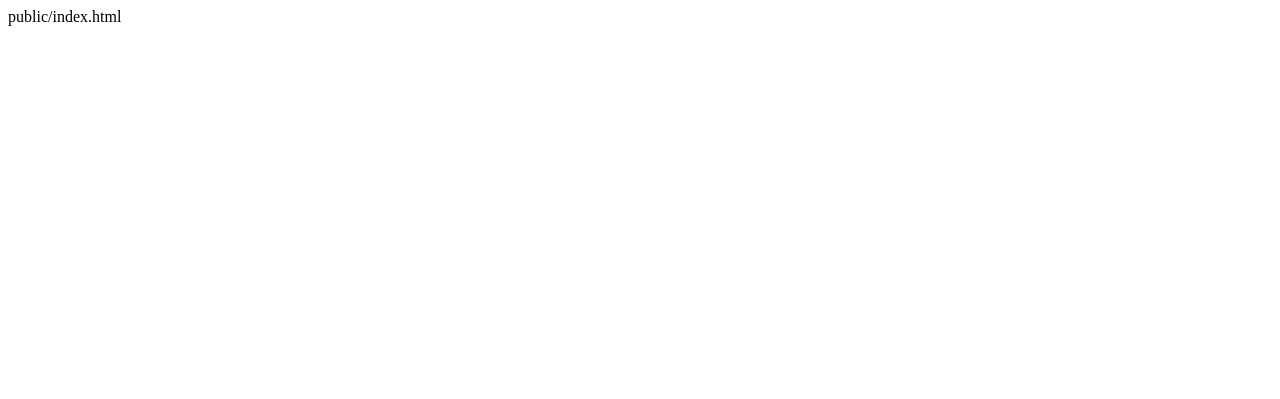
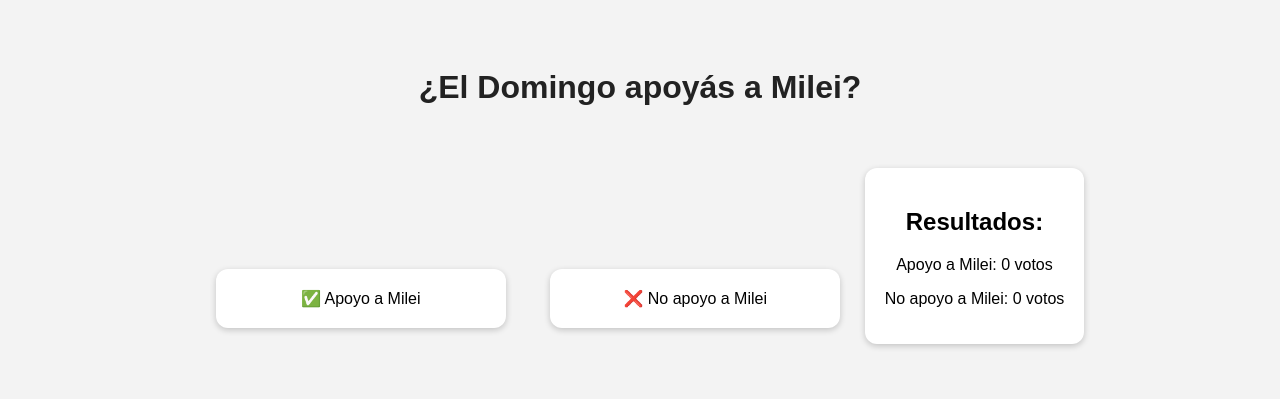
Before and after one commit to msanrricueta-stack/Encuesta-milei, a website: page public/index.html in a window 1280 px wide. Drawn offline with Linux system fonts and the light colour scheme; no server answers.

Commit message:
Update index.html

```diff
--- a/public/index.html
+++ b/public/index.html
@@ -1 +1,56 @@
-public/index.html
+<!DOCTYPE html>
+<html lang="es">
+<head>
+  <meta charset="UTF-8">
+  <meta name="viewport" content="width=device-width, initial-scale=1.0">
+  <title>Encuesta: Apoyo a Milei</title>
+  <style>
+    body { font-family: Arial, sans-serif; text-align: center; background: #f3f3f3; padding: 40px; }
+    h1 { color: #222; }
+    .opcion { margin: 20px; padding: 20px; background: white; border-radius: 12px;
+              box-shadow: 0 2px 6px rgba(0,0,0,0.2); cursor: pointer; width: 250px; display: inline-block; transition: 0.2s; }
+    .opcion:hover { background: #e6f7ff; transform: scale(1.05); }
+    .resultado { margin-top: 40px; background: #fff; padding: 20px; border-radius: 12px;
+                 display: inline-block; box-shadow: 0 2px 6px rgba(0,0,0,0.2); }
+  </style>
+</head>
+<body>
+  <h1>¿El Domingo apoyás a Milei?</h1>
+
+  <div class="opcion" onclick="votar('milei')">✅ Apoyo a Milei</div>
+  <div class="opcion" onclick="votar('noMilei')">❌ No apoyo a Milei</div>
+
+  <div class="resultado" id="resultados">
+    <h2>Resultados:</h2>
+    <p>Apoyo a Milei: <span id="votosMilei">0</span> votos</p>
+    <p>No apoyo a Milei: <span id="votosNoMilei">0</span> votos</p>
+  </div>
+
+  <script>
+    async function cargarResultados() {
+      const res = await fetch('/resultados');
+      const data = await res.json();
+      document.getElementById('votosMilei').textContent = data.milei;
+      document.getElementById('votosNoMilei').textContent = data.noMilei;
+    }
+
+    async function votar(opcion) {
+      try {
+        const res = await fetch('/votar', {
+          method: 'POST',
+          headers: { 'Content-Type': 'application/json' },
+          body: JSON.stringify({ opcion })
+        });
+
+        const data = await res.json();
+        alert(data.mensaje);
+        cargarResultados();
+      } catch (err) {
+        alert('Error al votar');
+      }
+    }
+
+    cargarResultados();
+  </script>
+</body>
+</html>
```
